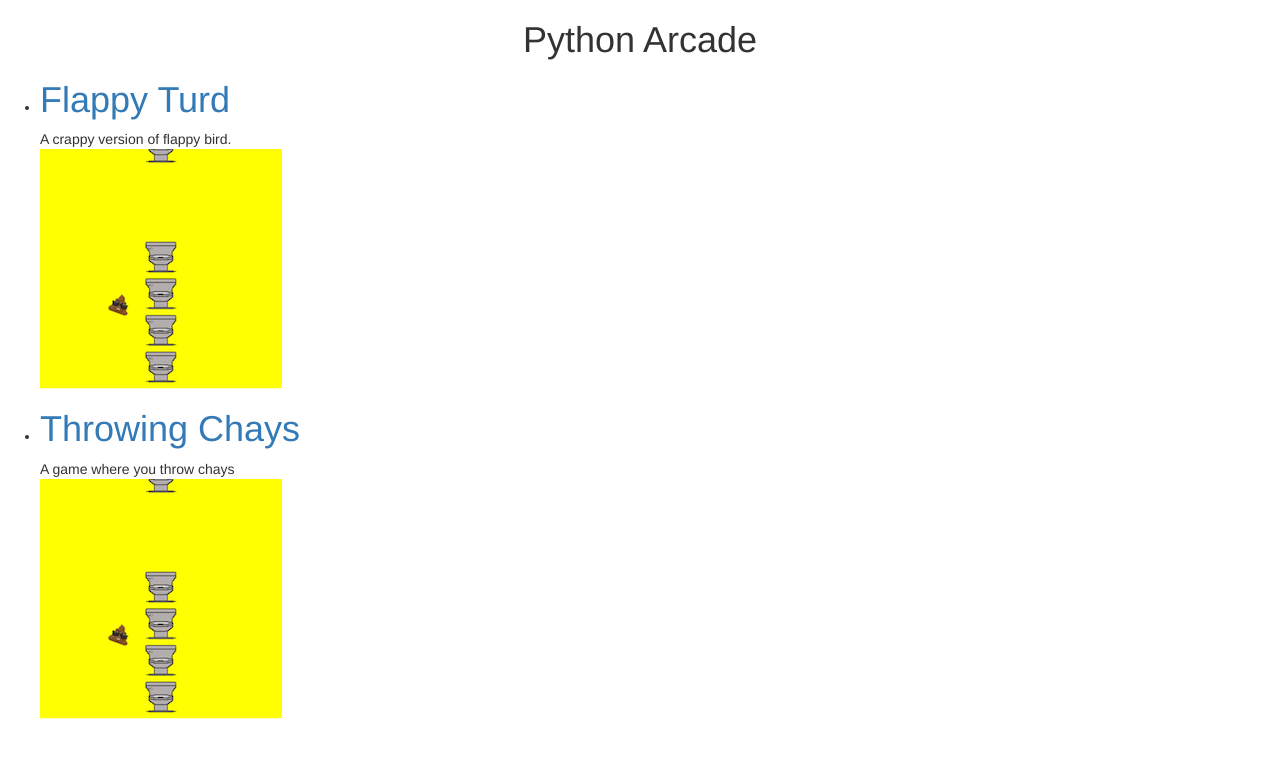
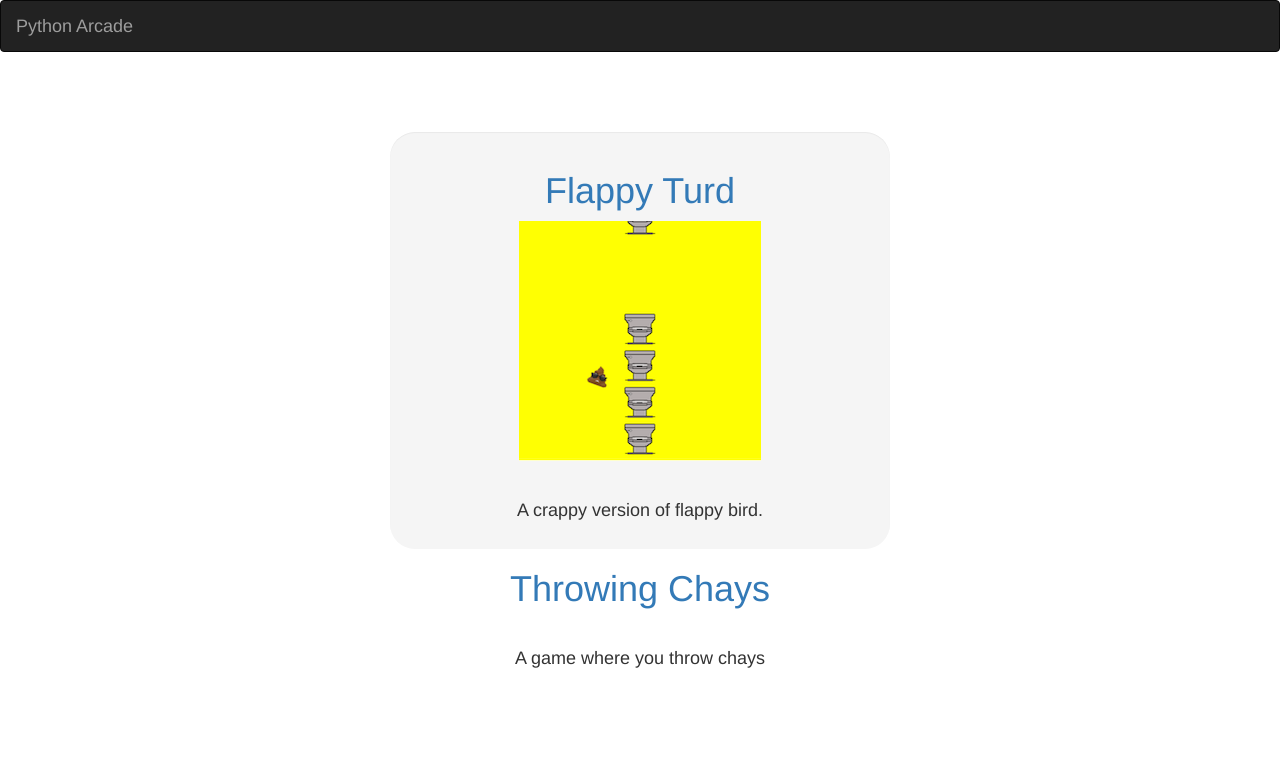
Before and after one commit to chaycode/Python-Arcade, a Django app: page / in a window 1280 px wide. Shown: the top 758 px of the page. Run offline with Django 3.2, Linux system fonts and the light colour scheme; data comes from the database, SQL or seed files in the repository; both versions use the stored data as it was after the commit; some libraries are stand-ins or nearby versions.

Commit message:
landing page done

```diff
--- a/pythonArcade/landing/models.py
+++ b/pythonArcade/landing/models.py
@@ -6,6 +6,7 @@
     name = models.CharField(max_length=200)
     descriptions = models.CharField(max_length=500)
     link = models.CharField(max_length=200)
+    pic = models.CharField(max_length=20)
 
     #
     def __str__(self):
--- a/pythonArcade/landing/static/landing/style.css
+++ b/pythonArcade/landing/static/landing/style.css
@@ -1,8 +1,33 @@
-.heading{
-  text-align: center
+#bar{
+  margin-bottom: 10vh;
 }
-.pic{
+.turd{
+  display: block;
+  margin: auto;
   background: url('assets/flappy/flappy_turd.png');
   width: 242px;
   height: 240px;
 }
+.game_name{
+  display: flex;
+  justify-content: center;
+  /*margin-left: 2vw;*/
+}
+
+#descript{
+  margin-top: 5vh;
+  text-align: center;
+}
+#box{
+  border-radius: 25px;
+  border: black;
+  display: block;
+  width: 500px;
+  margin-right: auto;
+  margin-left: auto;
+  margin-top: 40vh
+  margin-bottom: 40vh;
+}
+.main{
+
+}
--- a/pythonArcade/landing/templates/landing/index.html
+++ b/pythonArcade/landing/templates/landing/index.html
@@ -1,25 +1,40 @@
-<!DOCTYPE html>
-{%load staticfiles%}
+<!DOCTYPE html> {%load staticfiles%}
 <html>
+
 <head>
     <meta charset="utf-8">
     <link href="https://maxcdn.bootstrapcdn.com/bootswatch/3.3.7/superhero/bootstrap.min.css" rel="stylesheet" integrity="sha384-Xqcy5ttufkC3rBa8EdiAyA1VgOGrmel2Y+wxm4K3kI3fcjTWlDWrlnxyD6hOi3PF" crossorigin="anonymous">
-    <link rel ="stylesheet" type="text/css" href="{% static 'landing/style.css' %}">
+    <link rel="stylesheet" type="text/css" href="{% static 'landing/style.css' %}">
     <title>Python Arcade</title>
 </head>
+
 <body>
 
-    <h1 class='heading'> Python Arcade</h1>
+  <nav id='bar' class="navbar navbar-inverse">
+  <div class="container-fluid">
+    <div class="navbar-header">
+      <a class="navbar-brand" href="#">Python Arcade</a>
+    </div>
+    <div class="collapse navbar-collapse" id="bs-example-navbar-collapse-2">
+    </div>
+  </div>
+</nav>
+
+    <div class='main'>
+
         {% if all_games %}
-    <ul>
+        <div id='box' class="well">
             {% for game in all_games %}
-      <li><a href="{% url 'landing:detail' game.id %}"><h1>{{ game.name }}</h1></a>{{ game.descriptions }}</li>
-      <div class='pic'>
+            <a href="{% url 'landing:detail' game.id %}">
+                <h1 class='game_name'>{{ game.name }}</h1>
+            <div class={{game.pic}}>
+            </div></a>
+            <h4 id='descript'>{{ game.descriptions }} </h4>
         </div>
-      {% endfor %}
-    </ul>
-    {% else %}
-    <h3> No games avliable </h3>
-    {% endif %}
+
+        {% endfor %} {% else %}
+        <h3> No games avliable </h3> {% endif %}
+    </div>
 </body>
+
 </html>
```
Also changed, not shown: pythonArcade/db.sqlite3, pythonArcade/landing/migrations/0008_game_pic.py (added). Lines whose indentation alone changed are shown as unchanged.
